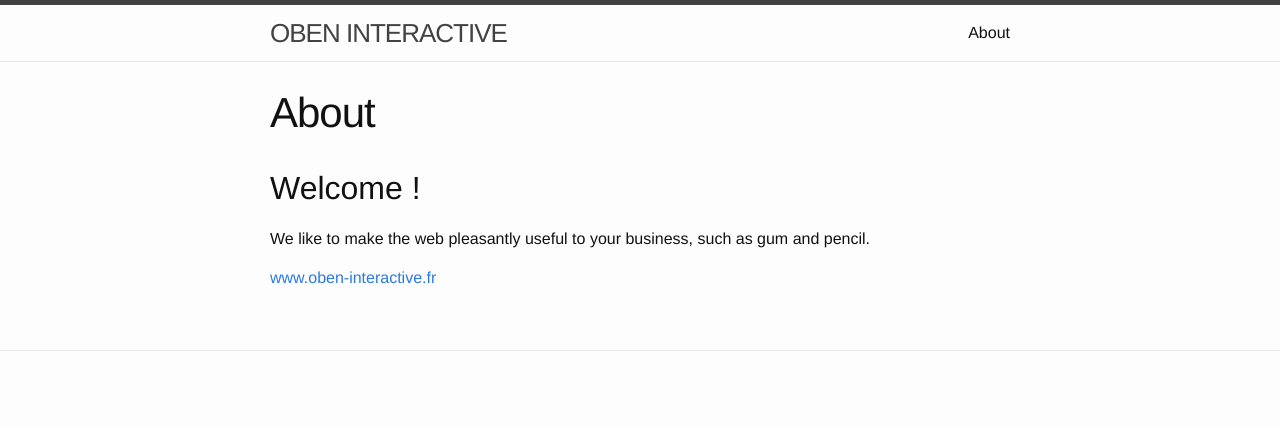
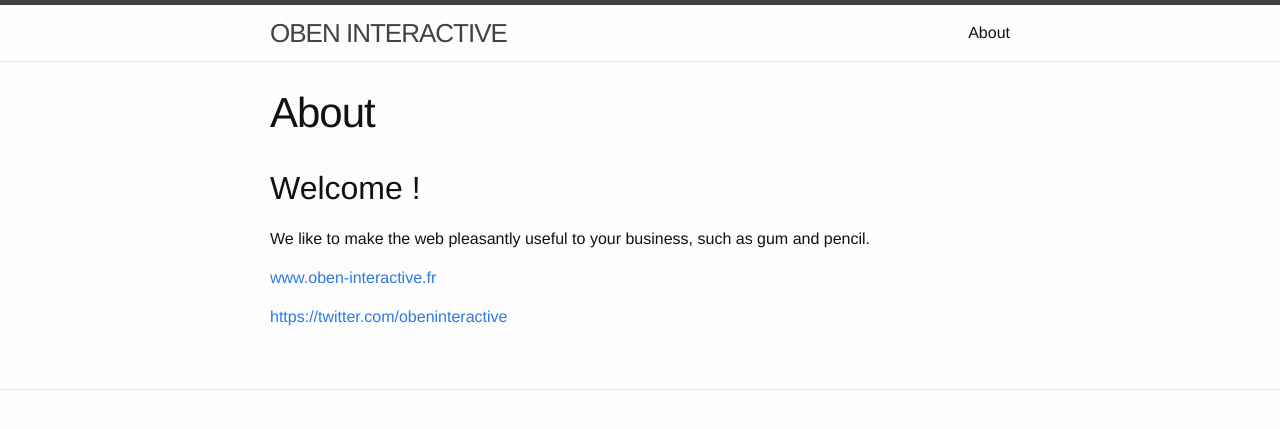
Before and after one commit to obeninteractive/obeninteractive.github.io, a Jekyll site: the page built from about.md, in a window 1280 px wide. Shown: the top 429 px of the page. Built offline with Jekyll 4.4.1, drawn with Linux system fonts in a browser that asks for light colours.

Commit message:
Modify About Page: Adding Twitter lnk.

```diff
--- a/about.md
+++ b/about.md
@@ -13,3 +13,5 @@ We like to make the web pleasantly useful to your business, such as gum and penc
 
 
 [www.oben-interactive.fr](http://oben-interactive.fr/)
+
+[https://twitter.com/obeninteractive](https://twitter.com/obeninteractive "oben interactive twitter")
```
